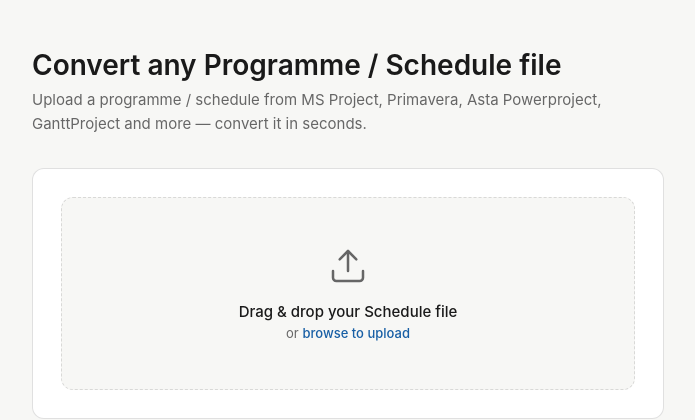
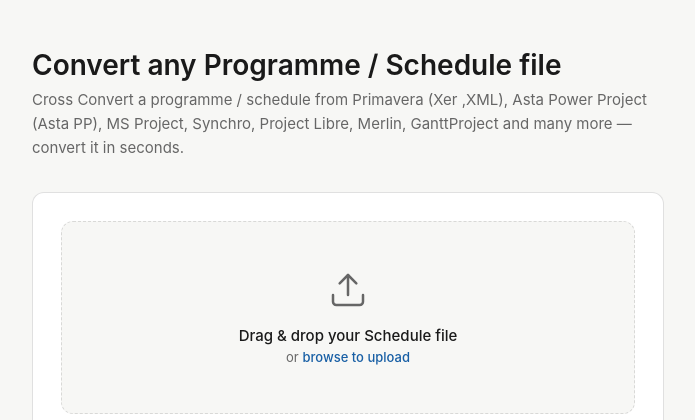
Before and after one commit to enstarter/mpxj-converter, a Flask app: page / in a window 1280 px wide. Shown: the part 65-485 px from the top of the page, without its empty margins (292-987 px from the left). Run offline with Flask 3, Linux system fonts and the light colour scheme.

Commit message:
Update index.html

```diff
--- a/templates/index.html
+++ b/templates/index.html
@@ -65,7 +65,7 @@
 </header>
 <main>
   <h1>Convert any Programme / Schedule file</h1>
-  <p class="subtitle">Upload a programme / schedule from MS Project, Primavera, Asta Powerproject, GanttProject and more — convert it in seconds.</p>
+  <p class="subtitle">Cross Convert a programme / schedule from Primavera (Xer ,XML), Asta Power Project (Asta PP), MS Project, Synchro, Project Libre, Merlin, GanttProject and many more — convert it in seconds.</p>
   <div class="card">
     <div class="drop-zone" id="dropZone">
       <svg viewBox="0 0 24 24" fill="none" stroke-width="1.5" stroke-linecap="round" stroke-linejoin="round">
```
